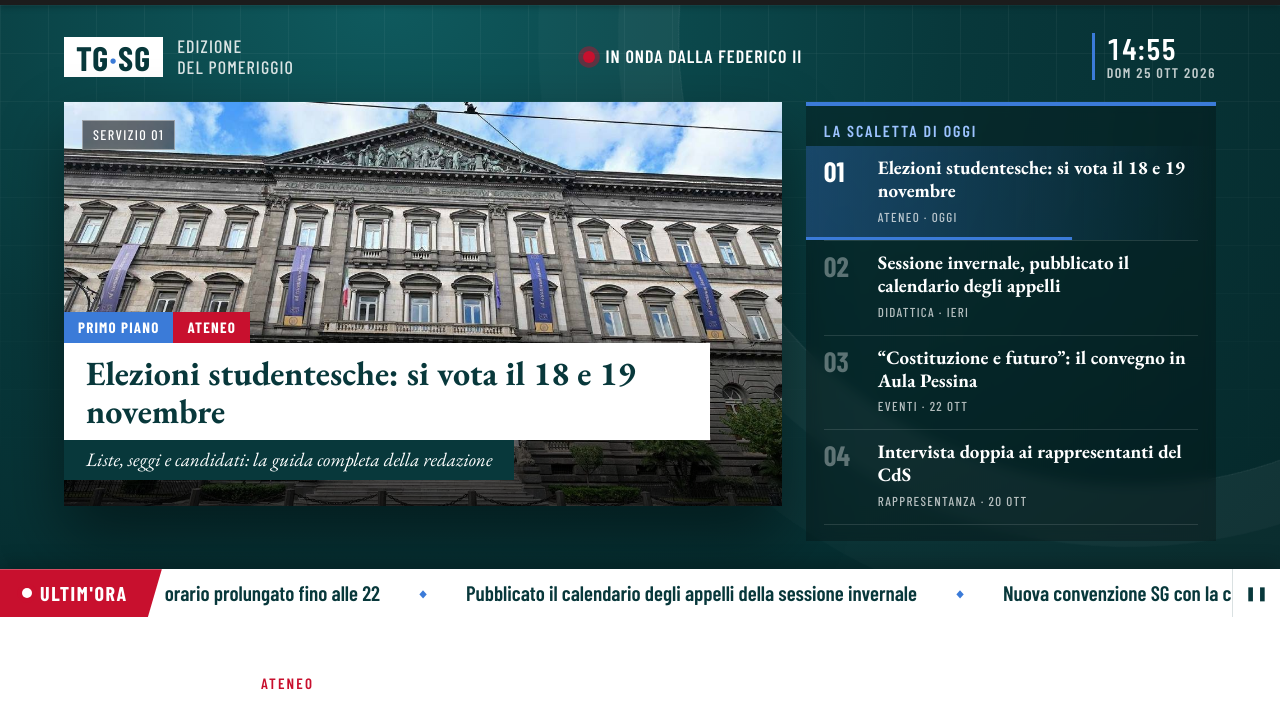
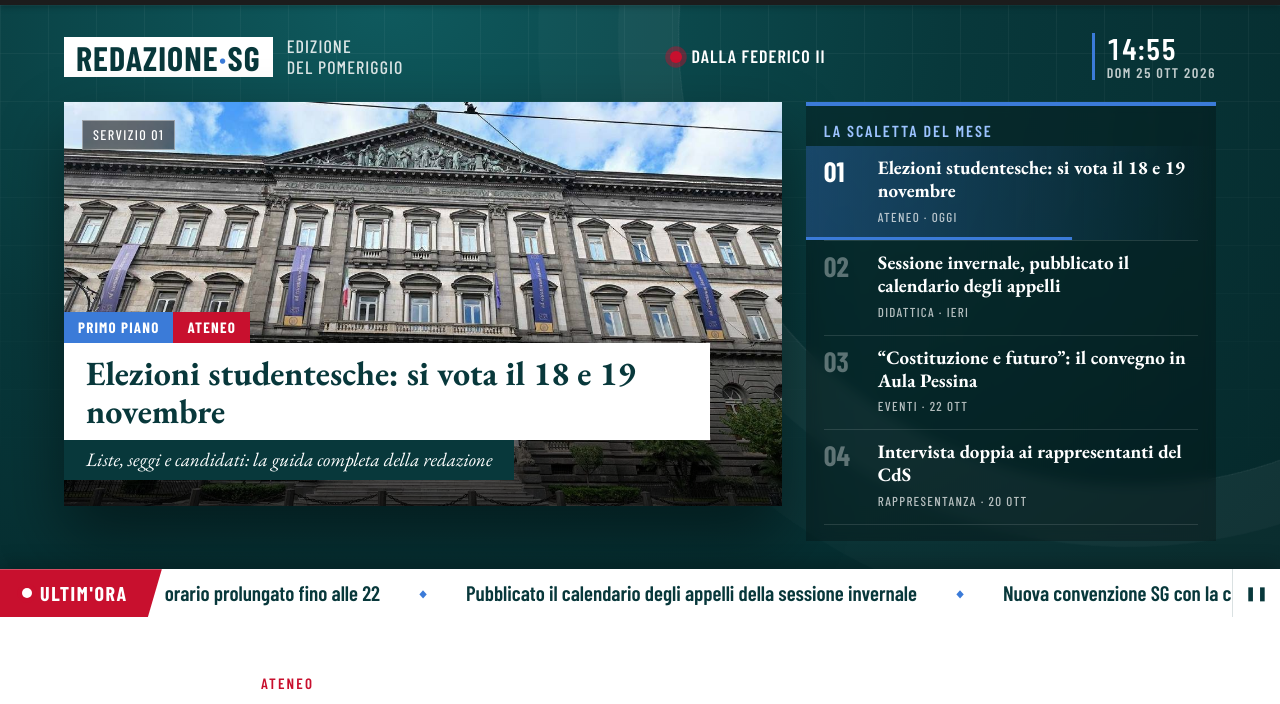
Before and after one commit to Np9-2/sgunina, a plain HTML site: page redazione/index.html in a window 1280 px wide. Shown: the part 51-755 px from the top of the page. Drawn offline with nearby package versions, Linux system fonts and the light colour scheme.

Commit message:
Prime modifiche alla sezione redazione (1)

```diff
--- a/redazione/index.html
+++ b/redazione/index.html
@@ -54,10 +54,10 @@
 
   <div class="bug">
     <div class="logo-tg">
-      <div class="logo-tg-box">TG<span>·</span>SG</div>
-      <div class="logo-tg-edizione">Edizione<br><span id="tg-edizione">del giorno</span></div>
+      <div class="logo-tg-box">REDAZIONE<span>·</span>SG</div>
+      <div class="logo-tg-edizione">Edizione<br><span id="tg-edizione">del mese</span></div>
     </div>
-    <div class="in-onda"><span class="punto-rosso" aria-hidden="true"></span>In onda dalla Federico II</div>
+    <div class="in-onda"><span class="punto-rosso" aria-hidden="true"></span>Dalla Federico II</div>
     <div class="orologio" aria-hidden="true"><span id="tg-ora">--:--</span><small id="tg-data"></small></div>
   </div>
 
@@ -76,7 +76,7 @@
     </article>
 
     <aside class="scaletta" aria-labelledby="scaletta-titolo">
-      <h2 id="scaletta-titolo">La scaletta di oggi</h2>
+      <h2 id="scaletta-titolo">La scaletta del mese</h2>
       <ol id="tg-scaletta"></ol>
     </aside>
   </div>
--- a/redazione/notizie.js
+++ b/redazione/notizie.js
@@ -13,7 +13,7 @@
 window.REDAZIONE = {
 
   /* nome del giornale, scritto sulle copertine */
-  testata: "TG SG",
+  testata: "REDAZIONE SG",
 
 
   /* ---------- Barra "Ultim'ora" che scorre ----------
```
